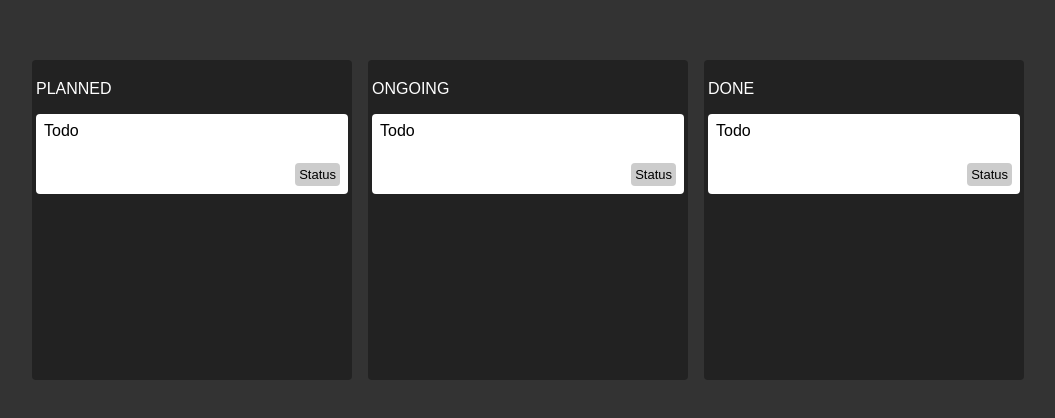
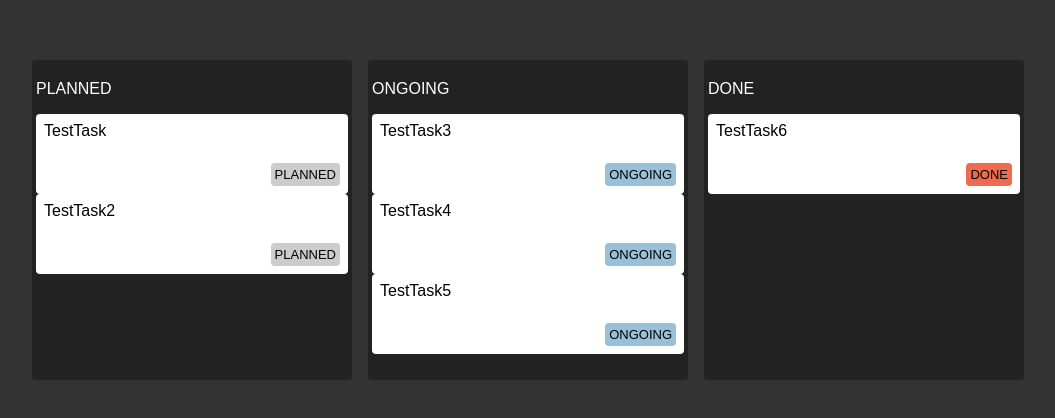
Before and after one commit to deumolo/nz-zustand-tutorial, a React (Vite) app: page / in a window 1280 px wide. Shown: the part 180-598 px from the top of the page, without its empty margins (112-1167 px from the left). Built offline with nearby package versions, Linux system fonts and the light colour scheme.

Commit message:
Displayed tasks in columns depending on status property

```diff
--- a/src/App.jsx
+++ b/src/App.jsx
@@ -5,9 +5,9 @@ function App() {
   return (
     <>
       <div className="App">
-        <Column state="PLANNED"/>
-        <Column state="ONGOING"/>
-        <Column state="DONE"/>
+        <Column status="PLANNED"/>
+        <Column status="ONGOING"/>
+        <Column status="DONE"/>
       </div>
     </>
   );
--- a/src/components/Column.jsx
+++ b/src/components/Column.jsx
@@ -1,12 +1,25 @@
 import './Column.css';
 import Task from './Task';
-import React from 'react';
+import React, { useMemo } from 'react';
+import { useStore } from '../store';
+import { shallow } from 'zustand/shallow';
 
-function Column({ state }) {
+function Column({ status }) {
+  const tasks = useStore((state) => state.tasks, shallow);
+
+  const filtered = useMemo(
+    () => tasks.filter((task) => task.status === status),
+    [tasks, status]
+  );
+
+  console.log(tasks);
+
   return (
     <div className='column'>
-      <p>{state}</p>
-      <Task title='Todo' />
+      <p>{status}</p>
+      {filtered.map((task) => (
+        <Task title={task.title} key={Math.random()} />
+      ))}
     </div>
   );
 }
--- a/src/components/Task.jsx
+++ b/src/components/Task.jsx
@@ -1,17 +1,24 @@
 import classNames from 'classnames';
-import './Task.css'
+import './Task.css';
 import React from 'react';
-
-const STATUS = 'PLANNED';
+import { useStore } from '../store';
+import { shallow } from 'zustand/shallow';
 
 function Task({ title }) {
-  return <div className='task'>
-    <div>{title}</div>
-    <div className='bottomWrapper'>
-      <div></div>
-      <div className={classNames('status', STATUS)}> Status </div>
+  const task = useStore(
+    (state) => state.tasks.find((task) => task.title === title),
+    shallow
+  );
+
+  return (
+    <div className='task'>
+      <div>{task.title}</div>
+      <div className='bottomWrapper'>
+        <div></div>
+        <div className={classNames('status', task.status)}> {task.status} </div>
+      </div>
     </div>
-  </div>;
+  );
 }
 
 export default Task;
--- /dev/null
+++ b/src/store.js
@@ -0,0 +1,14 @@
+import { create } from 'zustand';
+
+const store = () => ({
+  tasks: [
+    { title: 'TestTask', status: 'PLANNED' },
+    { title: 'TestTask2', status: 'PLANNED' },
+    { title: 'TestTask3', status: 'ONGOING' },
+    { title: 'TestTask4', status: 'ONGOING' },
+    { title: 'TestTask5', status: 'ONGOING' },
+    { title: 'TestTask6', status: 'DONE' },
+  ],
+});
+
+export const useStore = create(store);
```
